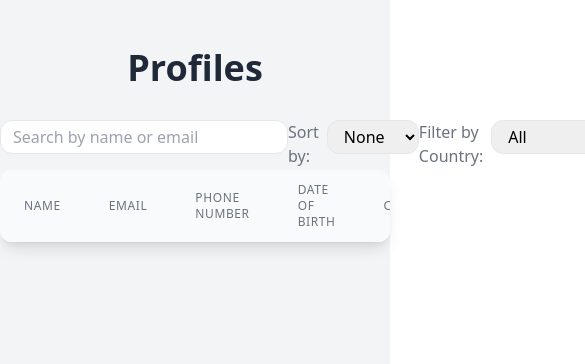
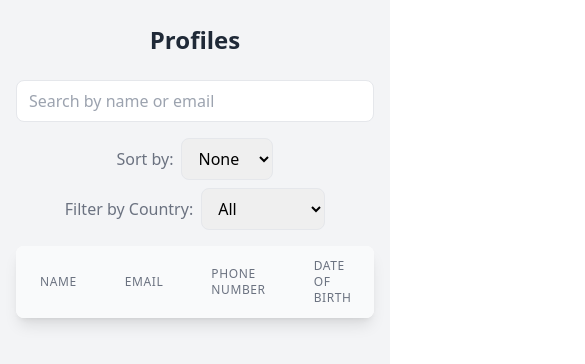
Before and after one commit to Mirojjj/treeleaf, a React (Vite) app: page /profiles in a window 390 px wide. Shown: the top 364 px of the page, 585 px wide, since content can reach past the window. Built offline with nearby package versions, Linux system fonts and the light colour scheme.

Commit message:
implemented mobile first apporach

```diff
--- a/src/App.jsx
+++ b/src/App.jsx
@@ -11,7 +11,6 @@ const App = () => {
     const hasVisited = localStorage.getItem("hasVisited");
 
     if (!hasVisited) {
-      // Show loader on first visit
       const timer = setTimeout(() => {
         setIsLoading(false);
         localStorage.setItem("hasVisited", "true");
@@ -19,7 +18,6 @@ const App = () => {
 
       return () => clearTimeout(timer);
     } else {
-      // Skip loader on subsequent visits
       setIsLoading(false);
     }
   }, []);
--- a/src/components/UsersTable.jsx
+++ b/src/components/UsersTable.jsx
@@ -86,14 +86,14 @@ const UsersTable = ({ onEdit }) => {
 
   return (
     <Element name="usersTable" className="user-table">
-      <div className="container mx-auto p-4 h-screen flex flex-col ">
-        <h1 className="text-4xl font-extrabold text-center text-gray-800 mb-8 mt-11">
+      <div className="container mx-auto p-4 h-screen flex flex-col">
+        <h1 className="text-2xl font-extrabold text-center text-gray-800 mb-6 mt-8 sm:text-4xl sm:mb-8 sm:mt-11">
           Users List
         </h1>
 
-        <div className=" p-5 min-h-[300px]">
+        <div className="p-4 min-h-[300px] sm:p-5">
           {hasNoUsers ? (
-            <div className="flex flex-col min-w-full min-h-60 justify-center items-center">
+            <div className="flex flex-col justify-center items-center text-center">
               <p className="text-gray-500">Please add users from the form.</p>
               <button
                 onClick={scrollToTop}
@@ -104,18 +104,18 @@ const UsersTable = ({ onEdit }) => {
             </div>
           ) : (
             <div>
-              <div className="flex items-center justify-between mb-4">
+              <div className="flex flex-col gap-4 sm:flex-row sm:justify-between sm:items-center mb-4">
                 {/* Search Input */}
                 <input
                   type="text"
-                  className="border py-1 px-3 rounded-xl min-w-72"
+                  className="border py-1 px-3 rounded-xl w-full sm:w-1/3"
                   placeholder="Search by name or email"
                   value={searchQuery}
                   onChange={(e) => setSearchQuery(e.target.value)}
                 />
 
                 {/* Sorting */}
-                <div className="flex items-center gap-2">
+                <div className="flex items-center gap-2 sm:gap-4">
                   <p className="text-gray-500">Sort by:</p>
                   <select
                     className="border py-1 px-3 rounded-xl"
@@ -129,7 +129,7 @@ const UsersTable = ({ onEdit }) => {
                 </div>
 
                 {/* Filtering by province */}
-                <div className="flex items-center gap-2">
+                <div className="flex items-center gap-2 sm:gap-4">
                   <p className="text-gray-500">Filter by Province:</p>
                   <select
                     className="border py-1 px-3 rounded-xl"
--- a/src/features/user/userSlice.js
+++ b/src/features/user/userSlice.js
@@ -1,12 +1,12 @@
 import { createSlice } from "@reduxjs/toolkit";
-import { v4 as uuidv4 } from "uuid"; // Import uuid
+import { v4 as uuidv4 } from "uuid";
 import {
   loadUsersFromLocalStorage,
   saveUsersToLocalStorage,
 } from "../../utils/helper.js";
 
 const initialState = {
-  users: loadUsersFromLocalStorage(), // Initialize from localStorage or as empty array
+  users: loadUsersFromLocalStorage(),
 };
 
 const userSlice = createSlice({
@@ -15,10 +15,10 @@ const userSlice = createSlice({
   reducers: {
     addUsers: (state, action) => {
       try {
-        const newUser = { ...action.payload, id: uuidv4() }; // Generate a unique ID
+        const newUser = { ...action.payload, id: uuidv4() };
         console.log(newUser);
-        state.users.unshift(newUser); // Add new user to state
-        saveUsersToLocalStorage(state.users); // Save entire updated users array to local storage
+        state.users.unshift(newUser);
+        saveUsersToLocalStorage(state.users);
       } catch (error) {
         console.error("Failed to add user:", error);
       }
@@ -26,13 +26,13 @@ const userSlice = createSlice({
 
     deleteUser: (state, action) => {
       try {
-        const userIdToDelete = action.payload; // Assuming action.payload contains the ID of the user to delete
+        const userIdToDelete = action.payload;
         console.log(userIdToDelete);
         const updatedUsers = state.users.filter(
           (user) => user.id !== userIdToDelete
         ); // Remove user by ID
         state.users = updatedUsers;
-        saveUsersToLocalStorage(state.users); // Save updated users to local storage
+        saveUsersToLocalStorage(state.users);
         console.log(state.users);
       } catch (error) {
         console.error("Failed to delete user:", error);
@@ -46,7 +46,7 @@ const userSlice = createSlice({
         state.users = state.users.map((user) =>
           user.id === id ? { ...user, ...updatedUser } : user
         );
-        saveUsersToLocalStorage(state.users); // Save updated users to local storage
+        saveUsersToLocalStorage(state.users);
       } catch (error) {
         console.error("Failed to edit user:", error);
       }
--- a/src/index.css
+++ b/src/index.css
@@ -19,14 +19,14 @@ textarea:focus {
   box-shadow: 0 0 10px #719ECE;
 }
 
-/* Chrome, Safari, Edge, Opera */
+
 input::-webkit-outer-spin-button,
 input::-webkit-inner-spin-button {
   -webkit-appearance: none;
   margin: 0;
 }
 
-/* Firefox */
+
 input[type=number] {
   -moz-appearance: textfield;
 }
--- a/src/pages/Homepage.jsx
+++ b/src/pages/Homepage.jsx
@@ -10,7 +10,6 @@ const Homepage = () => {
   const [selectedUser, setSelectedUser] = useState(null);
 
   const handleEdit = (userId) => {
-    // Find the user with the given userId
     const user = users.find((user) => user.id === userId);
     if (user) {
       setSelectedUserId(userId);
@@ -22,7 +21,7 @@ const Homepage = () => {
   const handleCloseEditForm = () => {
     scroller.scrollTo("usersTable", {
       smooth: true,
-      offset: -50, // Adjust as needed
+      offset: -50,
     });
     setSelectedUserId(null);
     setSelectedUser(null);
--- a/src/pages/Profilepage.jsx
+++ b/src/pages/Profilepage.jsx
@@ -2,7 +2,7 @@ import React, { useState } from "react";
 import { useSelector } from "react-redux";
 import Tables from "../components/Tables";
 import { useNavigate } from "react-router-dom";
-import { sortUsers, filterUsers, searchUsers } from "../utils/helper.js"; // Import helper functions
+import { sortUsers, filterUsers, searchUsers } from "../utils/helper.js";
 
 const Profilepage = () => {
   const users = useSelector((state) => state.users.users);
@@ -17,26 +17,26 @@ const Profilepage = () => {
   const filteredAndSortedUsers = sortUsers(searchedUsers, sortOption);
 
   return (
-    <div className="min-h-screen bg-gray-100 flex items-start justify-center py-12">
+    <div className="min-h-screen bg-gray-100 flex flex-col items-center py-6 px-4 sm:px-6 md:px-8">
       <div className="w-full max-w-7xl">
-        <h1 className="text-4xl font-extrabold text-center text-gray-800 mb-8">
+        <h1 className="text-2xl sm:text-3xl md:text-4xl font-extrabold text-center text-gray-800 mb-6">
           Profiles
         </h1>
-        <div>
-          <div className="flex items-center justify-between">
+        <div className="w-full">
+          <div className="flex flex-col sm:flex-row items-center justify-between mb-4 gap-4">
             <input
               type="text"
-              className="border py-1 px-3 rounded-xl mb-4 min-w-72"
+              className="border py-2 px-3 rounded-lg w-full sm:w-auto"
               placeholder="Search by name or email"
               value={searchQuery}
               onChange={(e) => setSearchQuery(e.target.value)}
             />
 
-            {/* Sorting */}
-            <div className="flex justify-center gap-2">
+            <div className="flex flex-col sm:flex-row items-center gap-2">
+              <div className="flex items-center gap-2">
                 <p className="text-gray-500">Sort by:</p>
                 <select
-                className="border py-1 px-3 rounded-xl mb-4"
+                  className="border py-2 px-3 rounded-lg"
                   value={sortOption}
                   onChange={(e) => setSortOption(e.target.value)}
                 >
@@ -46,11 +46,10 @@ const Profilepage = () => {
                 </select>
               </div>
 
-            {/* Filtering by country */}
-            <div className="flex justify-center gap-2">
+              <div className="flex items-center gap-2">
                 <p className="text-gray-500">Filter by Country:</p>
                 <select
-                className="border py-1 px-3 rounded-xl mb-4"
+                  className="border py-2 px-3 rounded-lg"
                   value={filterOption}
                   onChange={(e) => setFilterOption(e.target.value)}
                 >
@@ -65,7 +64,8 @@ const Profilepage = () => {
                 </select>
               </div>
             </div>
-          <div className="bg-white shadow-lg rounded-xl overflow-hidden">
+          </div>
+          <div className="bg-white shadow-lg rounded-lg overflow-hidden">
             <div className="overflow-x-auto">
               <Tables users={filteredAndSortedUsers} isProfile={true} />
             </div>
```
Lines whose indentation alone changed are shown as unchanged.
